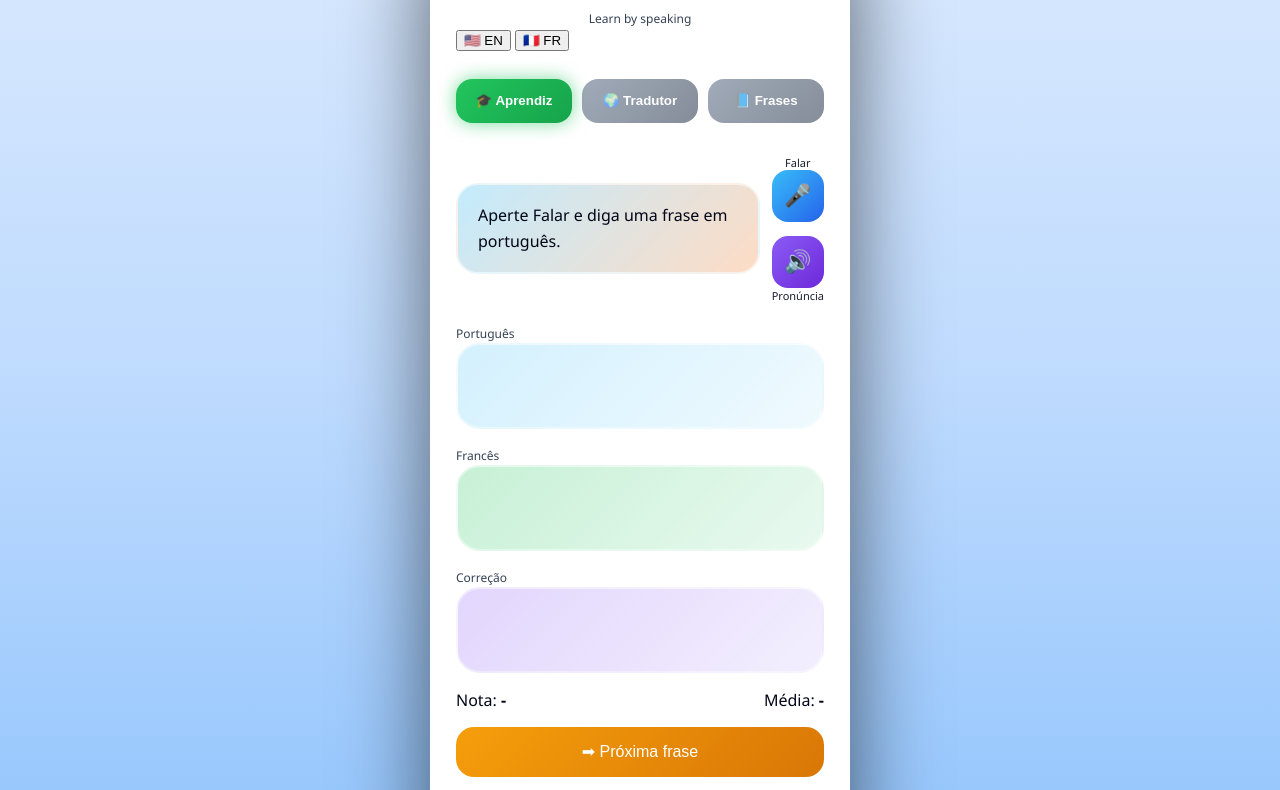
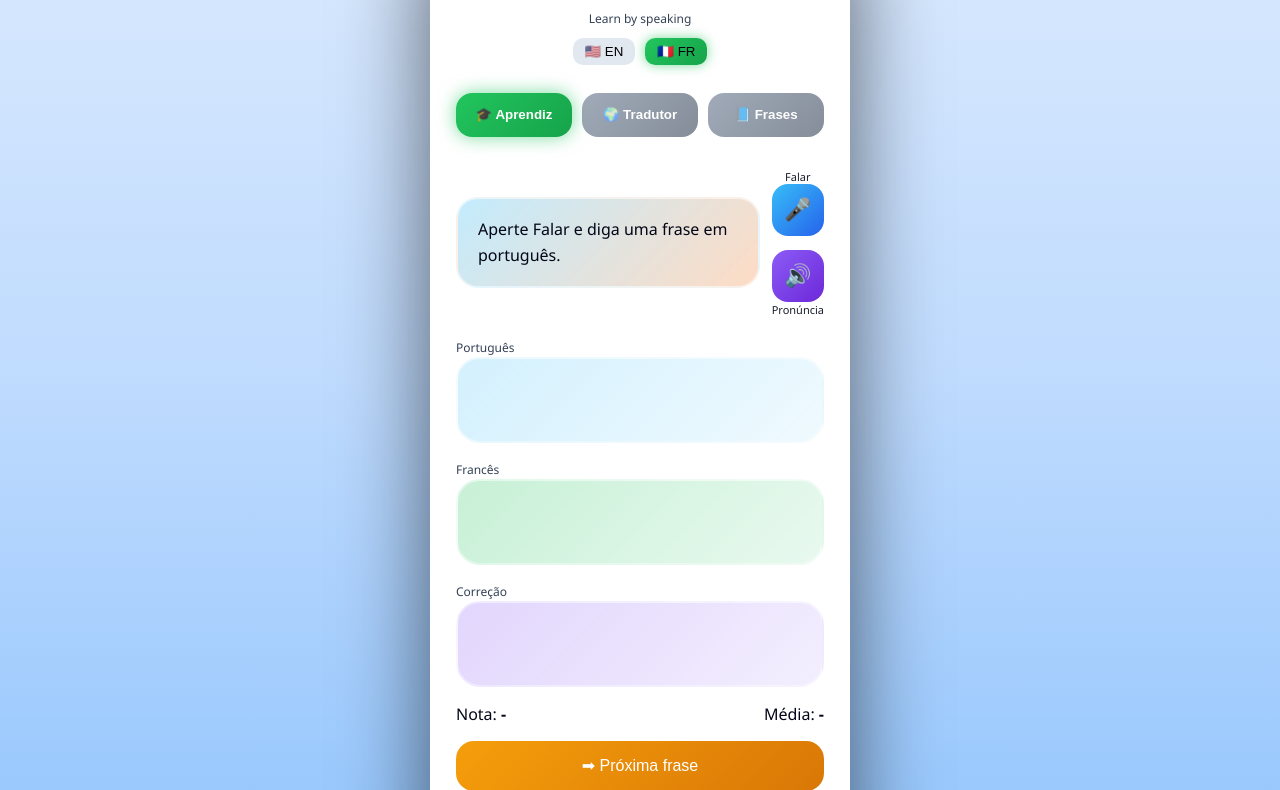
Before and after one commit to txchacal-lang/aia-english-coach2, a website: page public/index.html in a window 1280 px wide. Shown: the part 106-896 px from the top of the page. Drawn offline with Linux system fonts and the light colour scheme.

Commit message:
Update style.css

```diff
--- a/public/style.css
+++ b/public/style.css
@@ -40,6 +40,27 @@ body{
 /* HEADER */
 .top{text-align:center}
 .tagline{font-size:12px;color:var(--text-soft)}
+
+.language-selector{
+  display:flex;
+  gap:10px;
+  justify-content:center;
+  margin-top:10px;
+}
+
+.language-selector button{
+  padding:6px 12px;
+  border-radius:10px;
+  border:none;
+  cursor:pointer;
+  background:#e2e8f0;
+}
+
+.language-selector button.active{
+  opacity:1;
+  background:linear-gradient(135deg,#22c55e,#16a34a);
+  box-shadow:0 0 12px rgba(34,197,94,.6);
+}
 
 /* BOTÃO MODO */
 .btn-mode{
```
